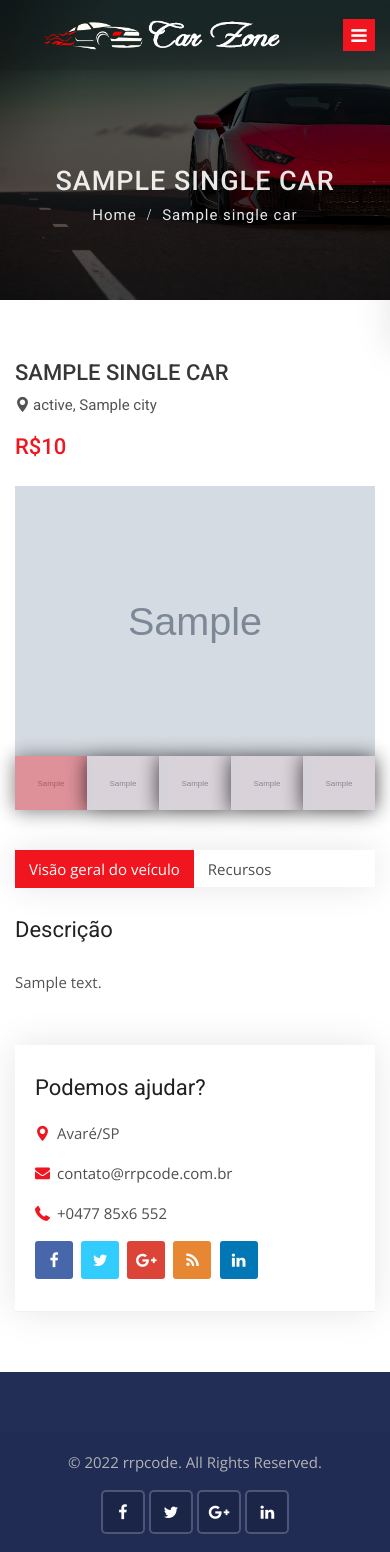
After one commit to ricardoramospereira/car-sales, a Django app: template templates/cars/car_detail.html in a window 390 px wide. The commit adds this page. Run offline with Django 4.2, Linux system fonts and the light colour scheme; the template is opened without the code that fills it: most values are stand-ins (such as "Sample title", 1, 10 or a date in 2020); grey boxes marked "Sample" are stand-in pictures; some libraries are stand-ins or nearby versions.

Commit message:
link_cars

```diff
--- a/cars/urls.py
+++ b/cars/urls.py
@@ -3,4 +3,5 @@ from .import views
 
 urlpatterns = [
     path('', views.cars, name='cars'),
+    path('<int:id>', views.car_detail, name='car_detail')
 ]
--- /dev/null
+++ b/templates/cars/car_detail.html
@@ -0,0 +1,444 @@
+{% extends 'base.html' %}
+
+{% block content %}
+
+{% load humanize %}
+
+<!-- Sub banner start -->
+<div class="sub-banner overview-bgi">
+    <div class="container breadcrumb-area">
+        <div class="breadcrumb-areas">
+            <h1>{{ single_car.car_title }}</h1>
+            <ul class="breadcrumbs">
+                <li><a href="index.html">Home</a></li>
+                <li class="active">{{ single_car.car_title }}</li>
+            </ul>
+        </div>
+    </div>
+</div>
+<!-- Sub Banner end -->
+
+<!-- Car details page start -->
+<div class="car-details-page content-area-6">
+    <div class="container">
+        <div class="row">
+            <div class="col-lg-8 col-md-12 col-xs-12">
+                <div class="car-details-section">
+                    <!-- Heading start -->
+                    <div class="heading-car clearfix">
+                        <div class="pull-left">
+                            <h3>{{ single_car.car_title }}</h3>
+                            <h6>
+                                <i class="flaticon-pin"></i>{{ single_car.state }}, {{ single_car.city }}
+                            </h6>
+                        </div>
+                        <div class="pull-right">
+                            <h3><span>R${{ single_car.price | intcomma }}</span></h3>
+                        </div>
+                    </div>
+                    <div id="carDetailsSlider" class="carousel car-details-sliders slide mb-40">
+                        <!-- main slider carousel items -->
+                        <div class="carousel-inner">
+                            <div class="active item carousel-item" data-slide-number="0">
+                                <img src="{{ single_car.car_photo.url }}" class="img-fluid" alt="slider-car">
+                            </div>
+                            {% if single_car.car_photo_1 %}
+                            <div class="item carousel-item" data-slide-number="1">
+                                <img src="{{ single_car.car_photo_1.url }}" class="img-fluid" alt="slider-car">
+                            </div>
+                            {% endif %}
+                            {% if single_car.car_photo_2 %}
+                            <div class="item carousel-item" data-slide-number="2">
+                                <img src="{{ single_car.car_photo_2.url }}" class="img-fluid" alt="slider-car">
+                            </div>
+                            {% endif %}
+                            {% if single_car.car_photo_3 %}
+                            <div class="item carousel-item" data-slide-number="4">
+                                <img src="{{ single_car.car_photo_3.url }}" class="img-fluid" alt="slider-car">
+                            </div>
+                            {% endif %}
+                            {% if single_car.car_photo_4 %}
+                            <div class="item carousel-item" data-slide-number="5">
+                                <img src="{{ single_car.car_photo_4.url }}" class="img-fluid" alt="slider-car">
+                            </div>
+                            {% endif %}
+                        </div>
+                        <!-- main slider carousel nav controls -->
+                        <div class="carousel-indicators-section clearfix">
+                            <ul class="carousel-indicators car-properties list-inline nav nav-justified">
+                                <li class="list-inline-item active">
+                                    <a id="carousel-selector-0" class="selected" data-slide-to="0" data-target="#carDetailsSlider">
+                                        <img src="{{ single_car.car_photo.url }}" class="img-fluid" alt="small-car">
+                                    </a>
+                                </li>
+                                {% if single_car.car_photo_1 %}
+                                <li class="list-inline-item">
+                                    <a id="carousel-selector-1" data-slide-to="1" data-target="#carDetailsSlider">
+                                        <img src="{{ single_car.car_photo_1.url }}" class="img-fluid" alt="small-car">
+                                    </a>
+                                </li>
+                                {% endif %}
+                                {% if single_car.car_photo_2 %}
+                                <li class="list-inline-item">
+                                    <a id="carousel-selector-2" data-slide-to="2" data-target="#carDetailsSlider">
+                                        <img src="{{ single_car.car_photo_2.url }}" class="img-fluid" alt="small-car">
+                                    </a>
+                                </li>
+                                {% endif %}
+                                {% if single_car.car_photo_3 %}
+                                <li class="list-inline-item">
+                                    <a id="carousel-selector-3" data-slide-to="3" data-target="#carDetailsSlider">
+                                        <img src="{{ single_car.car_photo_3.url }}" class="img-fluid" alt="small-car">
+                                    </a>
+                                </li>
+                                {% endif %}
+                                {% if single_car.car_photo_4 %}
+                                <li class="list-inline-item">
+                                    <a id="carousel-selector-4" data-slide-to="4" data-target="#carDetailsSlider">
+                                        <img src="{{ single_car.car_photo_4.url }}" class="img-fluid" alt="small-car">
+                                    </a>
+                                </li>
+                                {% endif %}
+                            </ul>
+                        </div>
+                    </div>
+
+                    <!-- Tabbing box start -->
+                    <div class="tabbing tabbing-box mb-40">
+                        <ul class="nav nav-tabs" id="carTab" role="tablist">
+                            <li class="nav-item">
+                                <a class="nav-link active show" id="one-tab" data-toggle="tab" href="#one" role="tab" aria-controls="one" aria-selected="false">Visão geral do veículo</a>
+                            </li>
+                            <li class="nav-item">
+                                <a class="nav-link" id="two-tab" data-toggle="tab" href="#two" role="tab" aria-controls="two" aria-selected="false">Recursos</a>
+                            </li>
+                        </ul>
+                        <div class="tab-content" id="carTabContent">
+                            <div class="tab-pane fade active show" id="one" role="tabpanel" aria-labelledby="one-tab">
+                                <div class="car-description mb-50">
+                                    <h3 class="heading-2">
+                                        Descrição
+                                    </h3>
+                                    <p>
+                                        {{ single_car.description | safe }}
+                                    </p>
+                                </div>
+                            </div>
+                            <div class="tab-pane fade" id="two" role="tabpanel" aria-labelledby="two-tab">
+                                <div class="features-info mb-50">
+                                    <h3 class="heading-2">Recursos</h3>
+                                    <div class="row">
+                                        <div class="col-lg-4 col-md-4 col-sm-4 col-xs-12">
+                                            <ul>
+                                                <!--######### define multi selector_model ##############-->
+                                                <li>
+                                                    Adaptive Cruise Control
+                                                </li>
+                                                <li>
+                                                    Airbags
+                                                </li>
+                                                <li>
+                                                    Air Conditioning
+                                                </li>
+                                                <li>
+                                                    Alarm System
+                                                </li>
+                                                <li>
+                                                    Anti-theft Protection
+                                                </li>
+                                                <li>
+                                                    Audio Interface
+                                                </li>
+                                                <li>
+                                                    Automatic Climate Control
+                                                </li>
+                                                <li>
+                                                    Automatic Headlights
+                                                </li>
+                                                <li>
+                                                    Auto Start/Stop
+                                                </li>
+                                                <li>
+                                                    Bi-Xenon Headlights
+                                                </li>
+                                                <li>
+                                                    Audio Interface
+                                                </li>
+                                                <li>
+                                                    Bluetooth Handset
+                                                </li>
+                                                <li>
+                                                    BOSE Surround Sound
+                                                </li>
+                                                <li>
+                                                    Burmester Surround Sound
+                                                </li>
+                                                <li>
+                                                    CD/DVD Autochanger
+                                                </li>
+                                            </ul>
+                                        </div>
+                                        <div class="col-lg-4 col-md-4 col-sm-4 col-xs-12">
+                                            <ul>
+                                                <li>
+                                                    CDR Audio
+                                                </li>
+                                                <li>
+                                                    Cruise Control
+                                                </li>
+                                                <li>
+                                                    Direct Fuel Injection
+                                                </li>
+                                                <li>
+                                                    Electric Parking Brake
+                                                </li>
+                                                <li>
+                                                    Floor Mats
+                                                </li>
+                                                <li>
+                                                    Garage Door Opener
+                                                </li>
+                                                <li>
+                                                    Leather Package
+                                                </li>
+                                                <li>
+                                                    Locking Rear Differential
+                                                </li>
+                                                <li>
+                                                    Luggage Compartments
+                                                </li>
+                                                <li>
+                                                    Manual Transmission
+                                                </li>
+                                                <li>
+                                                    Navigation Module
+                                                </li>
+                                                <li>
+                                                    Online Services
+                                                </li>
+                                                <li>
+                                                    ParkAssist
+                                                </li>
+                                                <li>
+                                                    Porsche Communication
+                                                </li>
+                                                <li>
+                                                    CD/DVD Autochanger
+                                                </li>
+                                            </ul>
+                                        </div>
+                                        <div class="col-lg-4 col-md-4 col-sm-4 col-xs-12">
+                                            <ul>
+                                                <li>
+                                                    Power Steering
+                                                </li>
+                                                <li>
+                                                    Reversing Camera
+                                                </li>
+                                                <li>
+                                                    Roll-over Protection
+                                                </li>
+                                                <li>
+                                                    Seat Heating
+                                                </li>
+                                                <li>
+                                                    Seat Ventilation
+                                                </li>
+                                                <li>
+                                                    Sound Package Plus
+                                                </li>
+                                                <li>
+                                                    Sport Chrono Package
+                                                </li>
+                                                <li>
+                                                    Steering Wheel Heating
+                                                </li>
+                                                <li>
+                                                    Tire Pressure Monitoring
+                                                </li>
+                                                <li>
+                                                    Universal Audio Interface
+                                                </li>
+                                                <li>
+                                                    Voice Control System
+                                                </li>
+                                                <li>
+                                                    Wind Deflector
+                                                </li>
+                                            </ul>
+                                        </div>
+                                    </div>
+                                </div>
+                            </div>
+
+                        </div>
+                    </div>
+
+
+                </div>
+            </div>
+            <div class="col-lg-4 col-md-12">
+                <div class="sidebar-right">
+                    <!-- Advanced search start -->
+                    <div class="widget advanced-search d-none-992">
+                        <button class="btn btn-outline-danger bomd btn-block btn-lg" data-toggle="modal" data-target="#inquiryModal">Enviar mensagem</button>
+
+
+                        <br>
+                        <h3 class="sidebar-title">Defina melhor a sua pesquisa</h3>
+                        <ul>
+                            <li>
+                                <span>Cor:</span>{{ single_car.color }}
+                            </li>
+                            <li>
+                                <span>Modelo:</span>{{ single_car.model }}
+                            </li>
+                            <li>
+                                <span>Ano:</span>{{ single_car.year }}
+                            </li>
+                            <li>
+                                <span>Contição:</span>{{ single_car.condition }}
+                            </li>
+                            <li>
+                                <span>Estilo:</span>{{ single_car.body_style }}
+                            </li>
+                            <li>
+                                <span>Motor:</span>{{ single_car.engine }}
+                            </li>
+                            <li>
+                                <span>Transmição:</span>{{ single_car.transmition }}
+                            </li>
+                            <li>
+                                <span>Interior:</span>{{ single_car.interior }}
+                            </li>
+                            <li>
+                                <span>KM:</span>{{ single_car.miles }}
+                            </li>
+                            <li>
+                                <span>Portas:</span>{{ single_car.doors }}
+                            </li>
+                            <li>
+                                <span>Passageiros</span>{{ single_car.passengers }}
+                            </li>
+                            <li>
+                                <span>Código: </span>{{ single_car.vin_no }}
+                            </li>
+                            <li>
+                                <span>KMs</span>{{ single_car.milage }}
+                            </li>
+
+                            <li>
+                                <span>Combustível:</span>{{ single_car.fuel_type }}
+                            </li>
+                            <li>
+                                <span>NºProprietários:</span>{{ single_car.no_of_owners }}
+                            </li>
+                        </ul>
+                    </div>
+
+                    <!-- Inquiry Modal -->
+                    <div class="modal fade" id="inquiryModal" role="dialog">
+                      <div class="modal-dialog">
+                        <div class="modal-content">
+                          <div class="contact-dealer modal-header">
+                            <!-- <h5 class="modal-title" id="inquiryModalLabel">Contact Dealer</h5> -->
+                            <img src="img/logos/logo-black-white.png">
+                            <button type="button" class="close" data-dismiss="modal">
+                              <span>&times;</span>
+                            </button>
+                          </div>
+                          <div class="modal-body">
+                            <form action="#">
+                                <div class="form-group">
+                                  <label for="name" class="col-form-label">Olá, Meu nome é</label>
+                                  <div class="row">
+                                    <div class="col">
+                                      <input type="text" name="first_name" class="form-control" placeholder="Nome" required>
+                                    </div>
+                                    <div class="col">
+                                      <input type="text" name="last_name" class="form-control" placeholder="Sobrenome" required>
+                                    </div>
+                                  </div>
+                                </div>
+                                  <div class="form-group">
+                                      <select class="form-control" id="sel1" name="customer_need">
+                                        <option value="I'm interested in this">Estou interessado nisso</option>
+                                        <option value="I'd like to know your best price for this">Eu gostaria de saber o seu melhor preço para isso</option>
+                                        <option value="I'd like to test drive this">Gostaria de fazer um test drive</option>
+                                        <option value="I'd like a history report for this">Eu gostaria de um relatório de história para isso</option>
+                                      </select>
+                                    </div>
+
+                                <div class="form-group">
+                                  <input type="text" name="car_title" class="form-control" value="LAMBORGHINI HURACÁN." readonly>
+                                </div>
+
+                                <div class="form-group">
+                                  <label for="name" class="col-form-label">eu moro em</label>
+                                  <div class="row">
+                                    <div class="col">
+                                      <input type="text" name="city" class="form-control" placeholder="Cidade" required>
+                                    </div>
+                                    <div class="col">
+                                      <input type="text" name="state" class="form-control" placeholder="Estado" required>
+                                    </div>
+                                  </div>
+                                </div>
+
+                                <div class="form-group">
+                                  <div class="row">
+                                    <div class="col">
+                                        <label for="name" class="col-form-label">Você pode entrar em contato comigo por e-mail em</label>
+                                      <input type="email" name="email" class="form-control" placeholder="Endereço de e-mail" required>
+                                    </div>
+                                    <div class="col">
+                                        <label for="phone" class="col-form-label">ou por telefone em</label>
+                                      <input type="text" name="phone" placeholder="telefone (optional)" class="form-control">
+                                    </div>
+                                  </div>
+                                </div>
+
+                                <div class="form-group">
+                                  <label for="message" class="col-form-label">Adicione comentários</label>
+                                  <textarea name="message" class="form-control" placeholder="Adicione seu comentário aqui (optional)"></textarea>
+                                </div>
+                                <hr>
+                                <input type="submit" value="Send" class="btn btn-block btn-danger">
+                            </form>
+                          </div>
+                        </div>
+                      </div>
+                    </div>
+                    <!-- Question start -->
+                    <div class="widget question">
+                        <h5 class="sidebar-title">Podemos ajudar?</h5>
+                        <ul class="contact-info">
+                            <li>
+                                <i class="flaticon-pin"></i>Avaré/SP
+                            </li>
+                            <li>
+                                <i class="flaticon-mail"></i><a href="mailto:info@themevessel.com">contato@rrpcode.com.br</a>
+                            </li>
+                            <li>
+                                <i class="flaticon-phone"></i><a href="tel:+0477-85x6-552">+0477 85x6 552</a>
+                            </li>
+                        </ul>
+                        <div class="social-list clearfix">
+                            <ul>
+                                <li><a href="#" class="facebook-bg"><i class="fa fa-facebook"></i></a></li>
+                                <li><a href="#" class="twitter-bg"><i class="fa fa-twitter"></i></a></li>
+                                <li><a href="#" class="google-bg"><i class="fa fa-google-plus"></i></a></li>
+                                <li><a href="#" class="rss-bg"><i class="fa fa-rss"></i></a></li>
+                                <li><a href="#" class="linkedin-bg"><i class="fa fa-linkedin"></i></a></li>
+                            </ul>
+                        </div>
+                    </div>
+
+                </div>
+            </div>
+        </div>
+    </div>
+</div>
+<!-- Properties details page end -->
+
+{% endblock %}
--- a/templates/pages/index.html
+++ b/templates/pages/index.html
@@ -281,7 +281,7 @@
                     </div>
                     <div class="detail">
                         <h1 class="title">
-                            <a href="car-details.html">{{ car.car_title }}</a>
+                            <a href="{% url 'car_detail' car.id %}">{{ car.car_title }}</a>
                         </h1>
                         <div class="location">
                             <a href="car-details.html">
```
Also changed, not shown: cars/views.py (+10 -1 lines), db.sqlite3.
